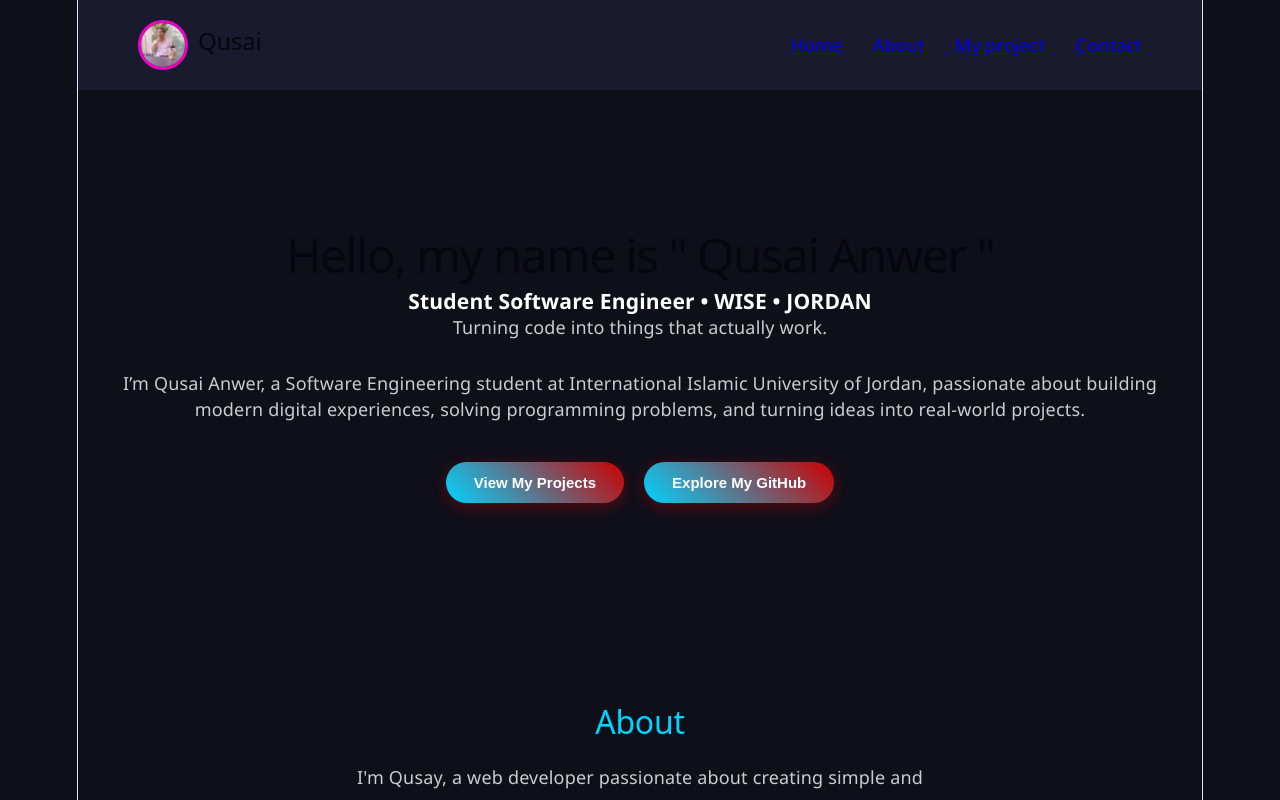
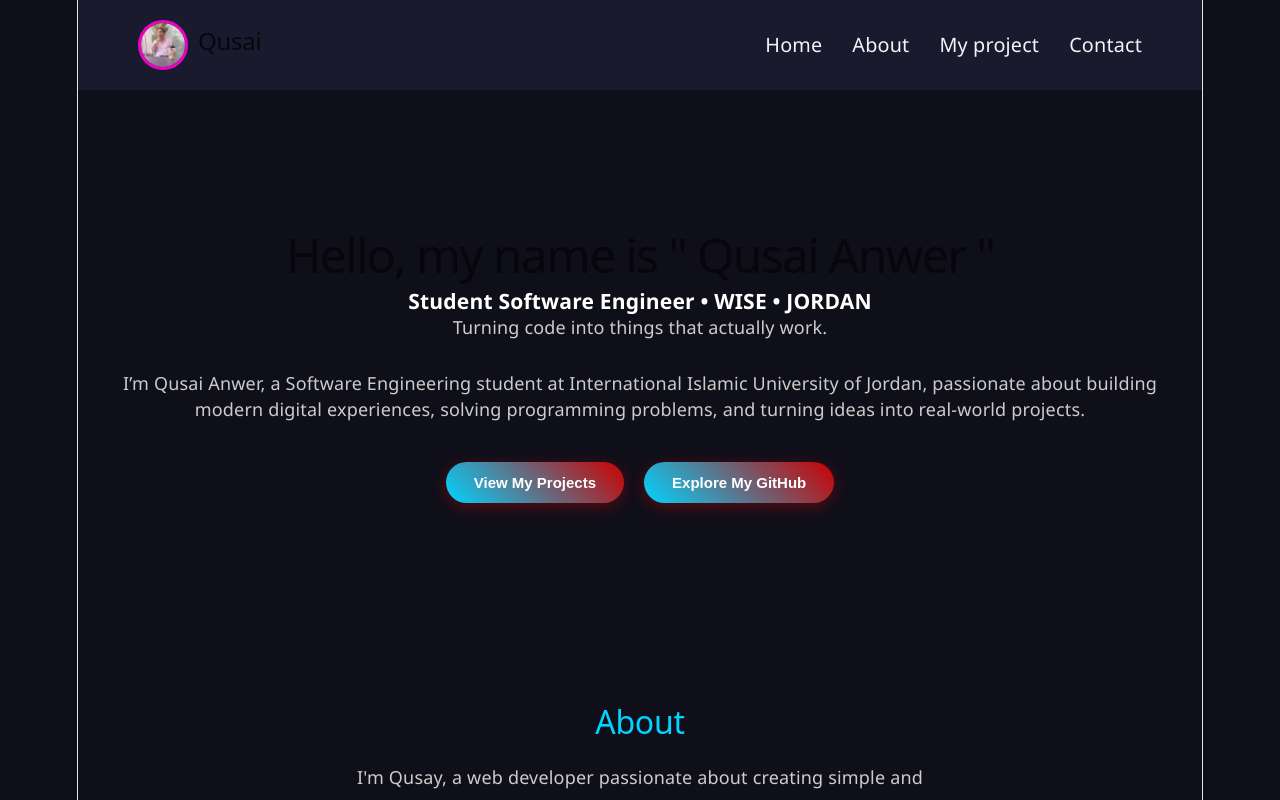
Before and after one commit to qusaianwer/qusai-protfilio, a React (Vite) app: page / in a window 1280 px wide. Shown: the top 800 px of the page. Built offline with nearby package versions, Linux system fonts and the light colour scheme.

Commit message:
custimais nav butten

```diff
--- a/src/App.css
+++ b/src/App.css
@@ -32,6 +32,7 @@ body {
     object-fit: cover;
     display: block;
     border: 3px solid #ef00c3;
+    ;
 }
 
 .nav-links {
@@ -39,6 +40,16 @@ body {
     list-style: none;
     gap: 30px;
     cursor: pointer;
+    margin: 0;
+    padding: 0;
+}
+
+.nav-links a {
+    color: #f1f5f9;
+    text-decoration: none;
+    font-size: 1.1rem;
+    font-weight: 500;
+    transition: color 0.3s ease;
 }
 
 .nav-links li:hover {
```
